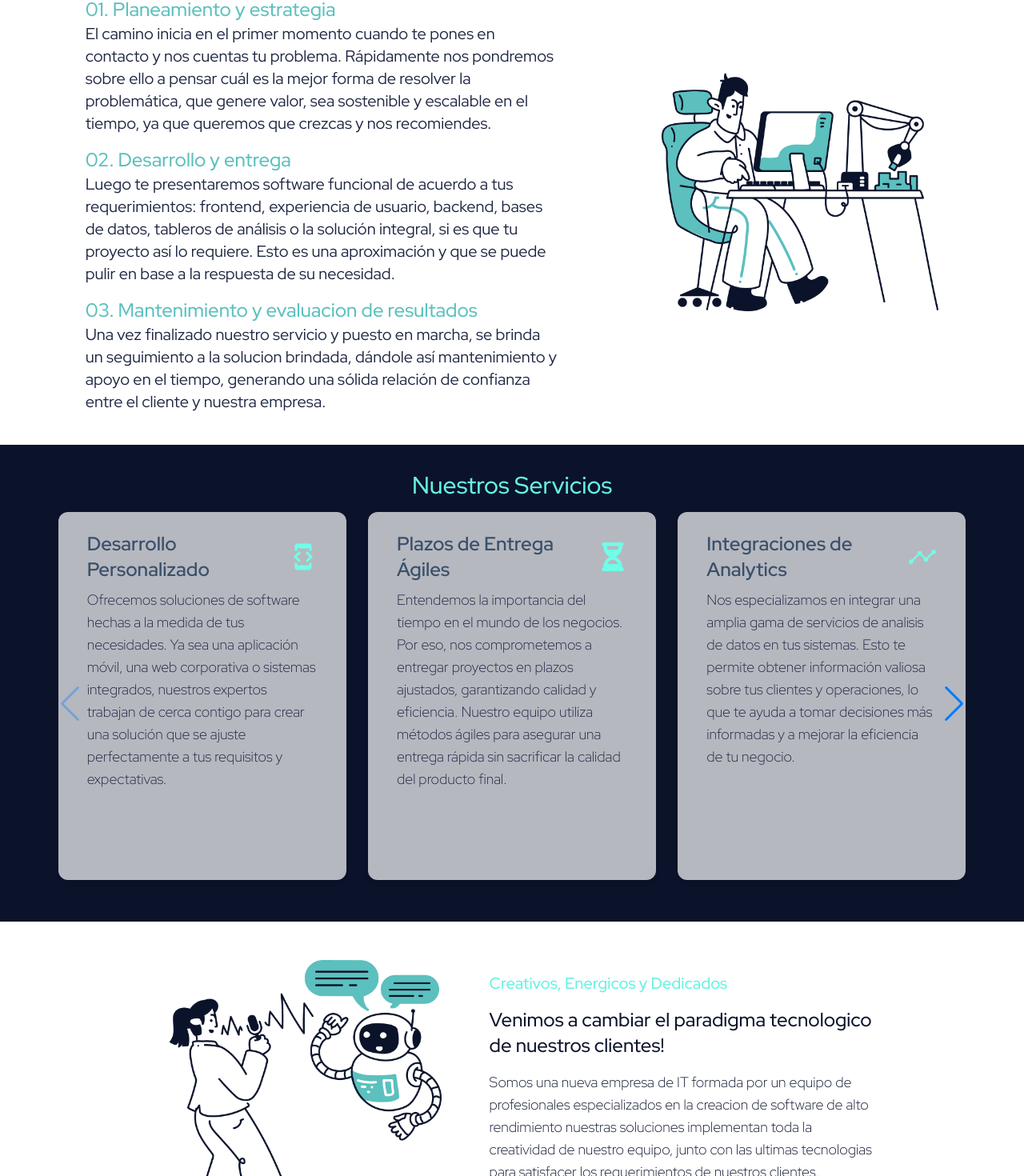
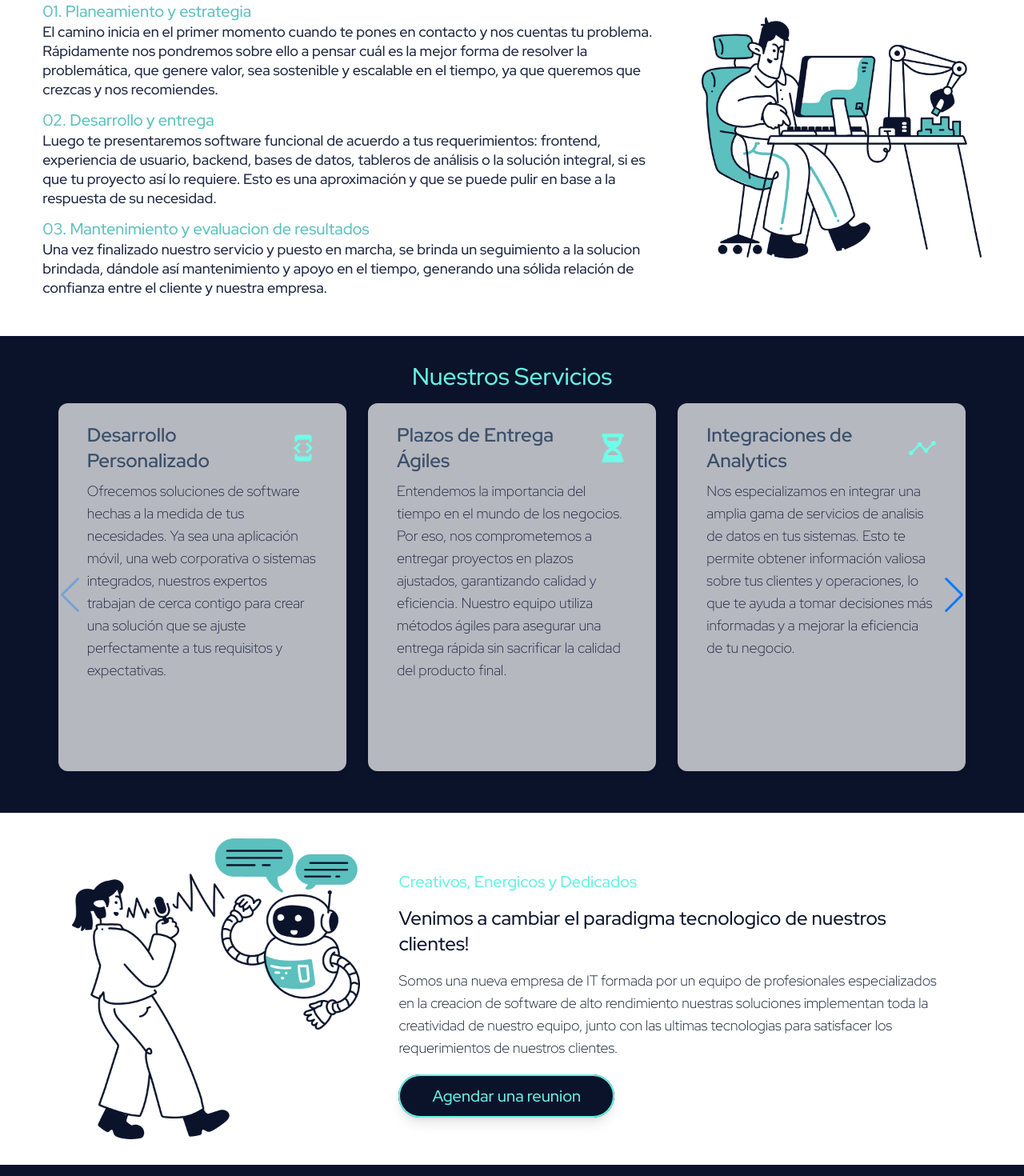
Before and after one commit to Devink-Solutions/devink, a Next.js app: page / in a window 1280 px wide. Shown: the part 908-2378 px from the top of the page at 80% size. Built offline with nearby package versions, Linux system fonts and the light colour scheme; no server answers; what tailwindcss-animated would draw is missing.

Commit message:
hotfix:minor ui fixes

```diff
--- a/components/Card.js
+++ b/components/Card.js
@@ -8,14 +8,14 @@ const Card = ({
   return (
     <section
       ref={ref}
-      className={`flex w-full flex-col ${className} ${inView ? 'animate-fade-right animate-ease-in-out' : 'opacity-0'}`}
+      className={`flex w-full flex-col gap-1 ${className} ${inView ? 'animate-fade-right animate-ease-in-out' : 'opacity-0'}`}
     >
-      <h3 className="text-xl font-medium leading-5 text-cyan md:text-2xl">
+      <h3 className="text-xl font-medium leading-5 text-cyan">
         {logo}
         {' '}
         {title}
       </h3>
-      <p className="text-lg text-blue-mid1 md:text-xl">{text}</p>
+      <p className="text-lg font-medium leading-6 text-blue-mid1">{text}</p>
     </section>
   )
 }
--- a/components/ContactForm.jsx
+++ b/components/ContactForm.jsx
@@ -33,11 +33,9 @@ const ContactForm = ({ className }) => {
   }
 
   return (
-    <section className={`relative z-10 mx-auto w-full overflow-hidden bg-white py-20 ${className} `}>
-
-      <div className="mx-auto flex h-[100%] w-full  flex-col-reverse items-center justify-center gap-4 md:w-full md:flex-row ">
-
-        <div className="w-[90%] sm:w-[60%]">
+    <section className={`relative z-10 w-full overflow-hidden bg-white py-8 ${className} `}>
+      <div className="mx-auto flex h-[100%] w-[90%] max-w-[1200px] flex-col-reverse items-center justify-center gap-4 md:flex-row ">
+        <div className="">
           <header className="mb-2 w-full py-2 md:w-[90%]">
             <h3 className="text-xl font-medium md:pt-4 md:text-2xl">
               Quiero que se comuniquen conmigo
--- a/components/Navbar.js
+++ b/components/Navbar.js
@@ -31,29 +31,36 @@ export default function Navbar() {
         <nav className={`fixed ${isOpen ? 'translate-x-0' : 'translate-x-[100%]'} right-0 top-[80px]
        z-[30] flex w-[200px] flex-col rounded-bl-2xl bg-blue-dark py-2 text-white brightness-125 transition-transform duration-300`}
         >
-          <Link href="/#services" className="flex w-full items-center px-4 py-2">
+          <Link href="/#services">
+            <button type="button" className="flex w-full items-center px-4 py-2" onClick={toggleDropdown}>
               {/*
               <button type="button" aria-label="Admin" className="bg-primary-yellow mr-4 flex h-12 w-12 items-center justify-center rounded-full">
                 <CgProfile size={40} color="cyan" />
               </button>
               */}
               <span className="text-xl font-medium">Servicios</span>
+            </button>
           </Link>
-          <Link href="/#contact" className="flex w-full items-center px-4 py-2">
+          <Link href="/#contact">
             {/*
               <button type="button" aria-label="Admin" className="bg-primary-yellow mr-4 flex h-12 w-12 items-center justify-center rounded-full">
                 <CgProfile size={40} color="cyan" />
               </button>
               */}
+            <button type="button" className="flex w-full items-center px-4 py-2" onClick={toggleDropdown}>
               <span className="text-xl font-medium">Contacto</span>
+
+            </button>
           </Link>
-          <Link href="/#blogs" className="flex w-full items-center px-4 py-2">
+          <Link href="/#blogs">
             {/*
               <button type="button" aria-label="Admin" className="bg-primary-yellow mr-4 flex h-12 w-12 items-center justify-center rounded-full">
                 <CgProfile size={40} color="cyan" />
               </button>
               */}
+            <button type="button" className="flex w-full items-center px-4 py-2" onClick={toggleDropdown}>
               <span className="text-xl font-medium">Blogs</span>
+            </button>
           </Link>
         </nav>
       </div>
--- a/components/OurExperience.jsx
+++ b/components/OurExperience.jsx
@@ -23,10 +23,10 @@ const OurExperience = () => {
     <section
       id="contact"
       style={{ scrollMarginTop: '80px' }}
-      className=" relative flex h-full w-full items-center justify-center bg-white pb-8 pt-12"
+      className=" relative flex h-full w-full items-center justify-center bg-white py-8"
       ref={ref}
     >
-      <div className="flex w-full flex-col items-center justify-center md:max-w-[70%] lg:ml-10 lg:flex-row ">
+      <div className="flex w-[90%] max-w-[1200px] flex-col items-center justify-center gap-4 lg:flex-row lg:gap-12 ">
         <figure className="w-fit">
           <Image
             width={360}
@@ -36,17 +36,17 @@ const OurExperience = () => {
             className="mx-auto object-contain object-center"
           />
         </figure>
-        <div className="relative mt-8 flex h-2/3 w-[90%] flex-col justify-between p-2
-         text-center text-blue-dark md:px-3 lg:ml-12 lg:mt-0 lg:w-3/5 lg:text-left"
+        <div className="relative flex h-2/3 w-[90%] flex-col justify-between
+          text-blue-dark lg:w-3/5 lg:text-left"
         >
-          <div className="px-10 md:px-0">
-            <h4 className=" text-2xl font-medium text-cyan-bright md:text-xl">
+          <div className="">
+            <h4 className="text-2xl font-medium text-cyan-bright sm:text-xl">
               Creativos, Energicos y Dedicados
             </h4>
-            <h3 className="pt-2 text-xl font-medium md:pt-4 md:text-2xl">
+            <h3 className="pt-2 text-xl font-medium sm:pt-4 sm:text-2xl">
               Venimos a cambiar el paradigma tecnologico de nuestros clientes!
             </h3>
-            <p className="py-2 text-lg font-light md:py-4">
+            <p className="py-2 text-lg font-light sm:py-4">
               Somos una nueva empresa de IT formada por un equipo de
               profesionales especializados en la creacion de software de alto
               rendimiento nuestras soluciones implementan toda la creatividad de
--- a/components/Steps.js
+++ b/components/Steps.js
@@ -26,8 +26,8 @@ const Steps = () => (
     id="about"
     className="relative flex w-full items-center justify-center bg-white"
   >
-    <div className="flex w-10/12  max-w-[1440px] items-center justify-between py-10 md:px-20 xl:px-0 ">
-      <div className="flex w-full flex-col items-start gap-4 xl:w-4/5 xl:pr-32">
+    <div className="flex w-11/12  max-w-[1440px] items-center justify-between gap-12 py-12 ">
+      <div className="flex w-full flex-col items-start gap-4 xl:w-4/5">
         <h3 className="w-fit text-xl font-medium text-cyan lg:text-2xl">
           Que pasos vamos a seguir?
         </h3>
```
Lines whose indentation alone changed are shown as unchanged.
